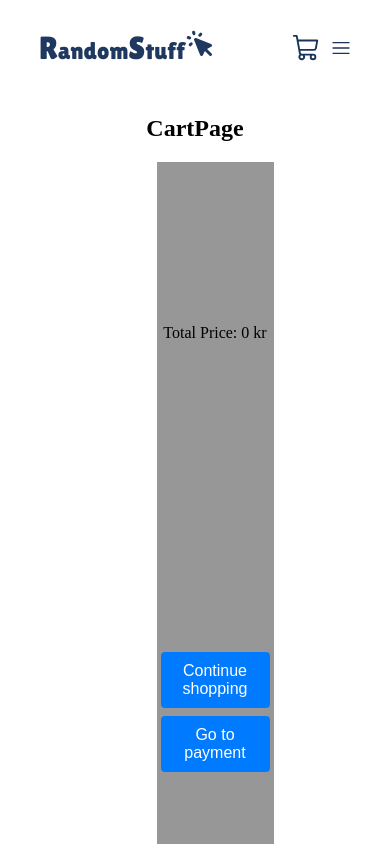
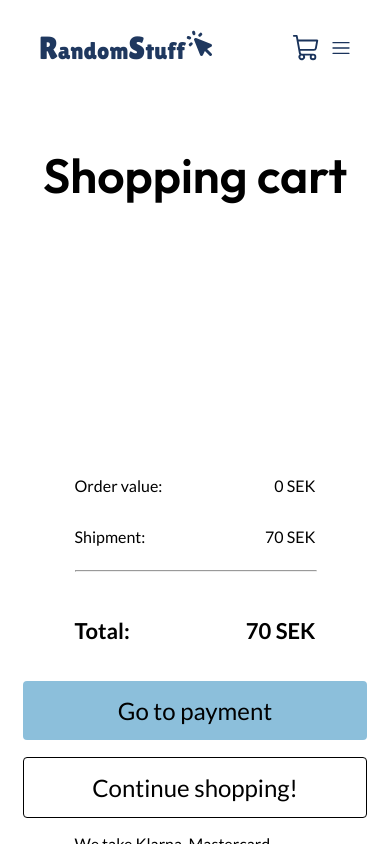
Before and after one commit to kleresjo/random-stuff, a React (Vite) app: page /cart in a window 390 px wide. Shown: the top 844 px of the page. Built offline with nearby package versions, Linux system fonts and the light colour scheme; a web font is replaced by a local one.

Commit message:
styling shopping cart done

```diff
--- a/src/pages/CartPage.jsx
+++ b/src/pages/CartPage.jsx
@@ -2,6 +2,7 @@ import React, { useContext, useState } from "react";
 import { CartContext } from "../context/CartContext";
 import { Link } from "react-router-dom";
 import "../styling/CartPageStyling.css";
+import { IoTrashOutline } from "react-icons/io5";
 
 const CartPage = () => {
   const { cart, setCart, removeFromCart } = useContext(CartContext);
@@ -43,7 +44,7 @@ const CartPage = () => {
   return (
     <>
       <div className="center-cart">
-        <h2>CartPage</h2>
+        <h2 className="about-h1">Shopping cart</h2>
         <div className="cart-placing">
           <ul className="list-cart-placing">
             {cart.map((product, index) => (
@@ -56,37 +57,56 @@ const CartPage = () => {
                   ></img>
                 </div>
                 <div className="list-cart-info">
-                  <h3>{product.title}</h3>
-                  <p> {product.price} :-</p>
+                  <h3 className="product-cart-h3">{product.title}</h3>
+                  <p className="product-cart-p"> {product.price} SEK</p>
 
-                  <div>
-                    <button onClick={() => addProduct(index)}>+</button>
-
-                    <p>{product.itemCount}</p>
-
-                    <button onClick={() => removeProduct(index)}>-</button>
-                  </div>
-
-                  <button
+                  <p className="product-cart-p"> Quantity:</p>
+                  <div className="shopping-cart-button-container">
+                  <div className="shopping-cart-add-button-container">
+                    <button onClick={() => addProduct(index)} className="add-remove-btn">+</button>
+                    <p className="product-cart-p"> {product.itemCount}</p>
+                    <button onClick={() => removeProduct(index)} className="add-remove-btn">-</button>
+                    </div>
+                    <div>
+                    <button
                     className="cart-page-link-btn"
                     onClick={() => removeFromCart(product.id)}
                   >
-                    Delete
+                    <IoTrashOutline />
                   </button>
+                  </div>
+                  </div>
+
                 </div>
               </li>
             ))}
           </ul>
           <div className="cart-right-side-placing">
-            <p>Total Price: {getCartTotal(cart)} kr</p>
-            <div>
+          <div>
+          <div className="shopping-cart-row">
+            <p className="product-cart-p">Order value: </p>
+            <p className="product-cart-p"> {getCartTotal(cart)} SEK</p>
+            </div>
+            <div className="shopping-cart-row">
+            <p className="product-cart-p">Shipment:</p>
+            <p className="product-cart-p"> 70 SEK</p>
+            </div>
+            <hr className="cart-hr"></hr>
+            <div className="shopping-cart-row">
+            <h5 className="product-cart-h5">Total:</h5>
+            <h5 className="product-cart-h5">{getCartTotal(cart)+70} SEK </h5>
+            </div>
+            </div>
+            <div className="cart-btn-container">
+            <Link to={"/payment"}>
+                <button className="cart-link-btn-primary">Go to payment</button>
+              </Link>
               <Link to={"/"}>
-                <button className="cart-link-btn">Continue shopping</button>
+                <button className="cart-link-btn-secondary">Continue shopping!</button>
               </Link>
-              <Link to={"/payment"}>
-                <button className="cart-link-btn">Go to payment</button>
-              </Link>
+              <p className="product-cart-p">We take Klarna, Mastercard, Paypal and Visa</p>
             </div>
+
           </div>
         </div>
       </div>
--- a/src/styling/CartPageStyling.css
+++ b/src/styling/CartPageStyling.css
@@ -2,18 +2,90 @@
   display: flex;
   flex-direction: column;
   align-items: center;
+  margin-bottom: 3%;
 }
 
-.cart-page-link-btn,
-.cart-link-btn {
-  background-color: #007bff;
-  color: white;
+.cart-link-btn-primary {
+  background-color: #8CBFDB;
+  color: rgb(0, 0, 0);
   border: none;
-  padding: 10px 20px;
-  font-size: 16px;
+  padding: 15px 30px;
+  font-size: 24px;
+  font-weight: 400;
+  font-family: 'Lato', sans-serif;
+  width: 344px;
+  border-radius: 4px;
+  cursor: pointer;
+  margin-bottom: 5%;
+}
+
+.cart-link-btn-primary:hover {
+  background-color: #67add4;
+}
+
+.cart-link-btn-primary:active {
+  background-color: #3FA3DB;
+}
+
+.cart-link-btn-secondary {
+  background-color: transparent;
+  color: rgb(0, 0, 0);
+  border: solid black 1px;
+  padding: 15px 30px;
+  font-size: 24px;
+  font-weight: 400;
+  font-family: 'Lato', sans-serif;
+  width: 344px;
   border-radius: 4px;
   cursor: pointer;
 }
+
+.cart-link-btn-secondary:hover {
+  background-color: #A2C2E880;
+}
+
+.cart-link-btn-secondary:active {
+  background-color: #A2C2E8;
+}
+
+.shopping-cart-button-container {
+  display: flex;
+  justify-content: space-between;
+  align-items: center;
+}
+
+.shopping-cart-add-button-container {
+  display: flex;
+  align-items: center;
+  gap: 10px;
+  border: solid black 1px;
+  height: 30px;
+}
+
+.add-remove-btn {
+  background-color: transparent;
+  height: 30px;
+  width: 30px;
+  border: none;
+  cursor: pointer;
+}
+
+.cart-page-link-btn {
+  background-color: transparent;
+  color: rgb(0, 0, 0);
+  border: solid black 1px;
+  font-size: 16px;
+  border-radius: 100%;
+  width: 40px;
+  height: 40px;
+  cursor: pointer;
+}
+
+.cart-page-link-btn:hover {
+  color: red;
+  border: solid 1px red;
+}
+
 .list-cart-placing {
   display: flex;
   flex-direction: column;
@@ -44,6 +116,7 @@
 .img-cart-products {
   width: 200px;
   height: 200px;
+  object-fit: contain;
 }
 
 .cart-placing {
@@ -55,13 +128,65 @@
   height: 90vh;
   position: sticky;
   top: 30px;
-  background-color: rgb(151, 151, 151);
+  background-color: #EEF0F1;
   display: flex;
   flex-direction: column;
-  justify-content: space-around;
-  align-items: center;
+  justify-content: space-between;
+  padding: 5%;
 }
 
 .cart-link-btn {
   margin: 4px;
 }
+
+.product-cart-h3 {
+  font-family: 'Lato', sans-serif;
+  font-size: 24px;
+}
+
+.product-cart-p {
+  font-family: 'Lato', sans-serif;
+  font-size: 16px;
+  font-weight: 400;
+}
+
+.product-cart-h5 {
+  font-family: 'Lato', sans-serif;
+  font-size: 22px;
+  font-weight: 600;
+}
+
+.shopping-cart-row {
+  display: flex;
+  justify-content: space-between;
+}
+
+.cart-hr {
+  width: 100%;
+}
+
+.cart-btn-container {
+  display: flex;
+  flex-direction: column;
+  justify-content: center;
+  align-items: center;
+}
+
+@media only screen and (max-width: 768px) {
+
+  .cart-placing {
+      flex-direction: column;
+      justify-content: center;
+      align-items: center;
+    }
+
+    .cart-right-side-placing {
+      width: 70%;
+      background-color: transparent;
+      display: flex;
+      flex-direction: column;
+      justify-content: center;
+    }
+
+
+}
```
